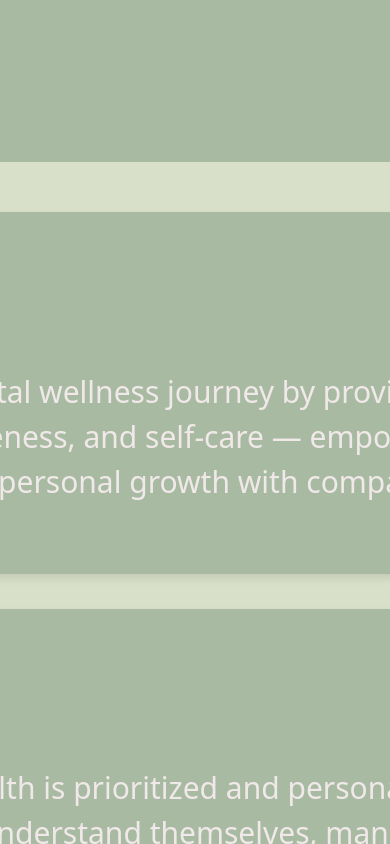
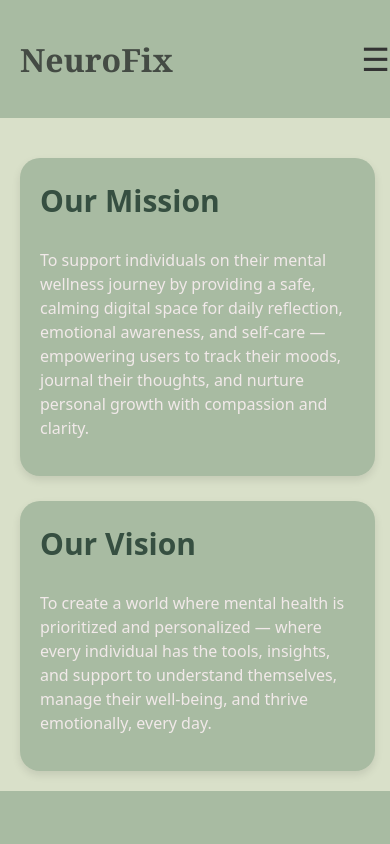
Before and after one commit to Pratiti-paul/Neurofix_final, a React (Vite) app: page /about in a window 390 px wide. Built offline with nearby package versions, Linux system fonts and the light colour scheme.

Commit message:
added the hamburger menu to the navbar

```diff
--- a/src/components/about/about.css
+++ b/src/components/about/about.css
@@ -13,9 +13,11 @@
     background-color: #A8BBA2;
     border-radius: 20px;
     box-shadow: 0 4px 8px rgba(0, 0, 0, 0.1);
-    width: 1400px;
+    width: 90%; /* Changed from fixed width to percentage */
+    max-width: 1400px; /* Added max-width to maintain original size on large screens */
     padding: 40px;
     transition: transform 0.3s ease;
+    margin: 0 auto; /* Center the card */
 }
 
 .card:hover {
@@ -24,11 +26,29 @@
 
 .card-title {
     margin-top: 0;
-    font-size: 50px;
+    font-size: clamp(30px, 5vw, 50px); /* Responsive font size */
     color: #364f41;
 }
 
 .card-text {
-    font-size: 30px;
+    font-size: clamp(16px, 3vw, 30px); /* Responsive font size */
     color: #f1e9e9;
 }
+
+/* Media queries for different screen sizes */
+@media (max-width: 768px) {
+    .card {
+        padding: 30px;
+    }
+}
+
+@media (max-width: 480px) {
+    .card {
+        padding: 20px;
+    }
+
+    .card-container {
+        gap: 25px;
+        margin-top: 20px;
+    }
+}
--- a/src/components/navbar/navbar.css
+++ b/src/components/navbar/navbar.css
@@ -1,3 +1,4 @@
+/* Navbar container */
 .navbar {
     background-color: #A8BBA2;
     border: none;
@@ -5,10 +6,11 @@
     width: 100%;
     font-family: Georgia;
     color: #444B44;
-
+    position: relative;
+    z-index: 999;
 }
 
-
+/* Flex container for nav content */
 .nav-container {
     display: flex;
     align-items: center;
@@ -16,41 +18,30 @@
     position: relative;
 }
 
-.nav-menu {
-    position: absolute;
-    left: 50%;
-    transform: translateX(-50%);
-    display: flex;
-    align-items: center;
-    gap: 30px;
-}
-
-
-.ul.nav-menu {
-    display: flex;
-}
-
+/* Logo section */
 .logo-menu {
     display: flex;
     align-items: center;
     justify-content: flex-start;
-    font-size: 6rem;
 }
-
 
 .logo {
     font-size: 3rem;
     font-weight: bold;
+    transition: font-size 0.3s ease;
 }
 
-/* .nav-menu {
+/* Navigation menu (desktop default) */
+.nav-menu {
     display: flex;
     align-items: center;
-    justify-content: center;
     gap: 30px;
+    position: absolute;
+    left: 50%;
+    transform: translateX(-50%);
+}
 
-} */
-
+/* Nav item and link styles */
 .nav-item {
     list-style: none;
     font-size: 2rem;
@@ -65,20 +56,32 @@
     color: #f8fffa;
 }
 
-
-
+/* Hamburger menu icon (hidden by default) */
 .hamburger {
     display: none;
-    font-size: 24px;
+    font-size: 2rem;
     color: #333333;
     cursor: pointer;
+    position: absolute;
+    top: 20px;
+    right: 20px;
 }
 
 .hamburger:hover {
     color: #f5f8f6;
 }
 
+/* Responsive styles for screens <= 768px */
 @media (max-width: 768px) {
+    .nav-container {
+        flex-direction: column;
+        align-items: flex-start;
+    }
+
+    .logo {
+        font-size: 2rem;
+    }
+
     .hamburger {
         display: block;
     }
@@ -88,11 +91,12 @@
         flex-direction: column;
         width: 100%;
         position: absolute;
-        top: 60px;
+        top: 70px;
         left: 0;
         background-color: #f5b6d1;
         padding: 20px;
-        z-index: 1000;
+        text-align: center;
+        transform: none;
     }
 
     .nav-menu.active {
```
Lines whose indentation alone changed are shown as unchanged.
